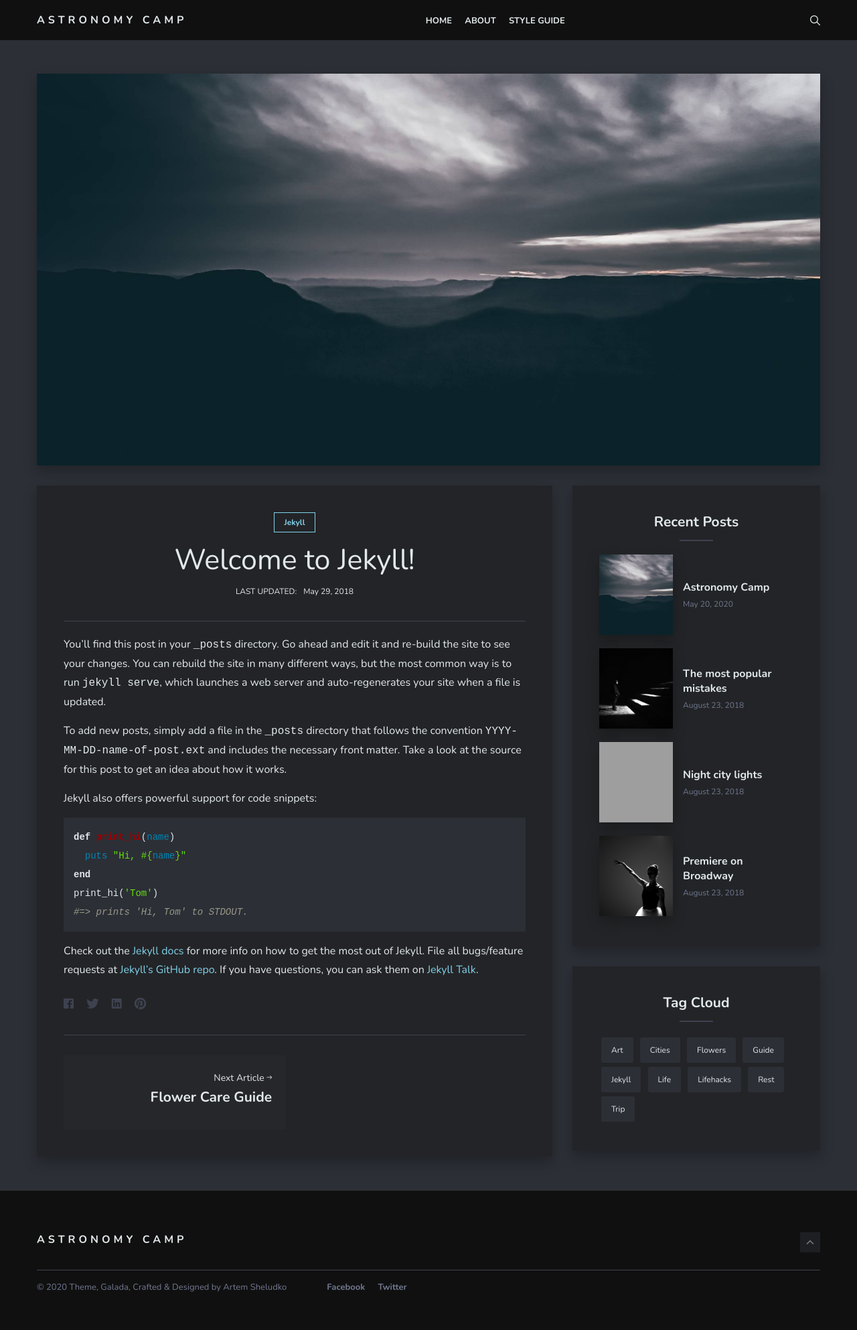
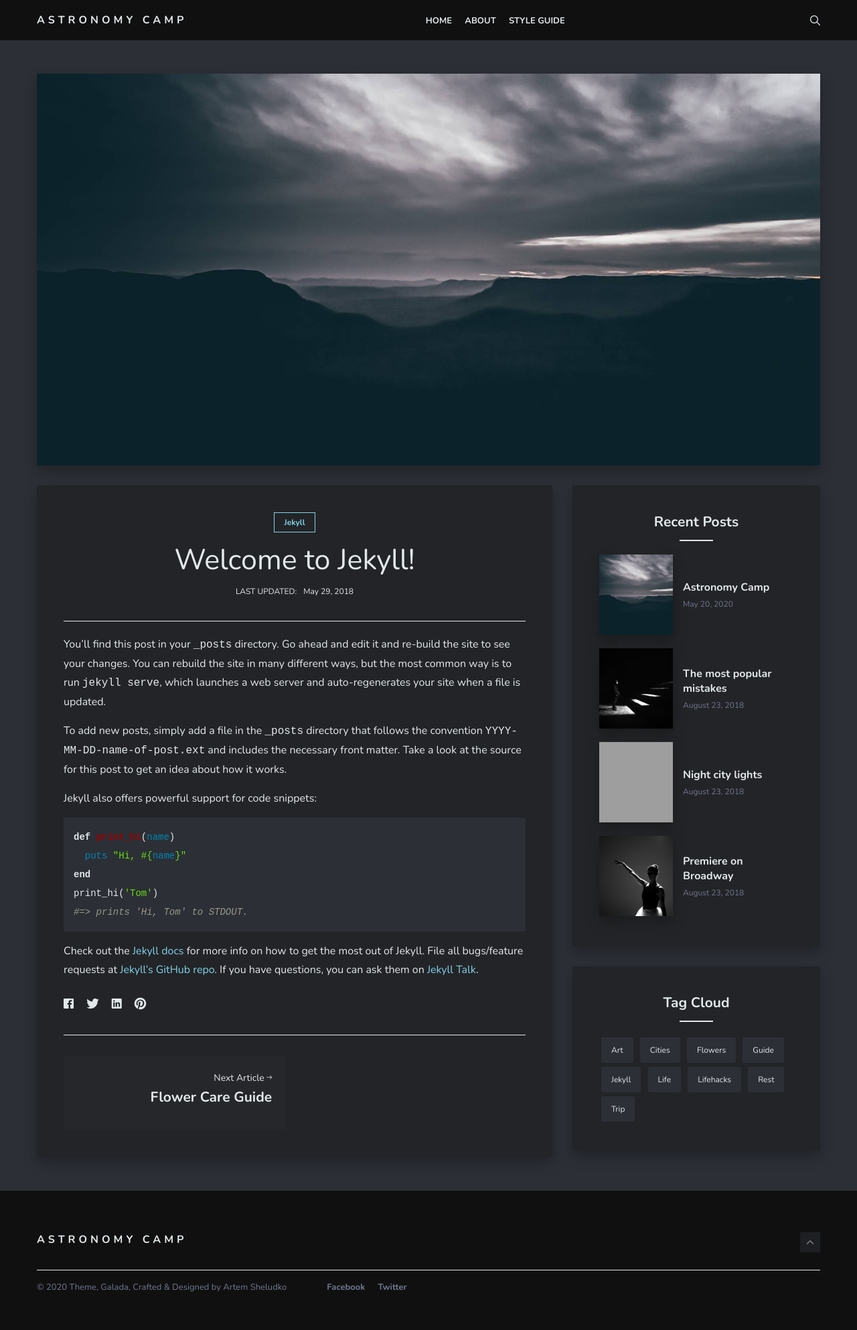
Before and after one commit to stewardwildcat/astronomycamp.github.io, a Jekyll site: the page built from _posts/2018-05-29-welcome-to-jekyll.markdown, in a window 1280 px wide. Shown: the whole page at 67% size. Built offline with Jekyll 4.4.1, drawn with Linux system fonts in a browser that asks for light colours; nearby versions of some CDN libraries; grey boxes are pictures that could not be loaded.

Commit message:
Update _colors.scss

```diff
--- a/_sass/0-settings/_colors.scss
+++ b/_sass/0-settings/_colors.scss
@@ -1,6 +1,8 @@
 // Main Colors
 $primary-color: #81D3EB;
 $secondary-color: #EF4056;
+$warm-grey: #F4EDE5;
+$cool-grey: #E2E9EB;
 $highlight: #ffeea8;
 $text: #E2E9EB;
 $gray-blue: #707890;
@@ -22,7 +24,7 @@
 
 
 // Headings
-$heading-font-color: #404040;
+$heading-font-color: $warm-grey;
 
 // Links
 $link-color: $primary-color;
@@ -33,4 +35,4 @@
 $button-background-color: $primary-color;
 
 // Border
-$border-color: #3E4250;
+$border-color: $cool-grey;
```
